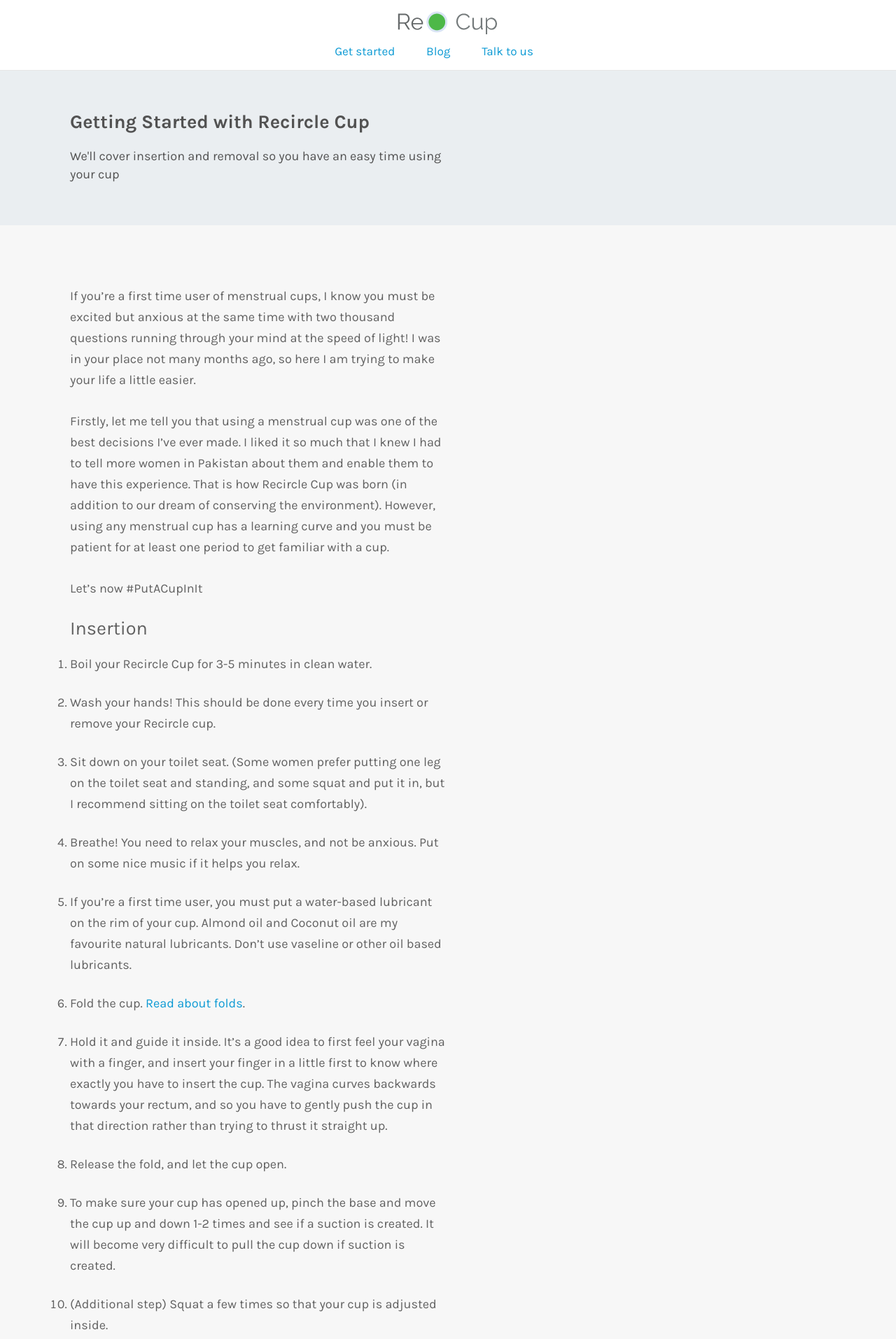
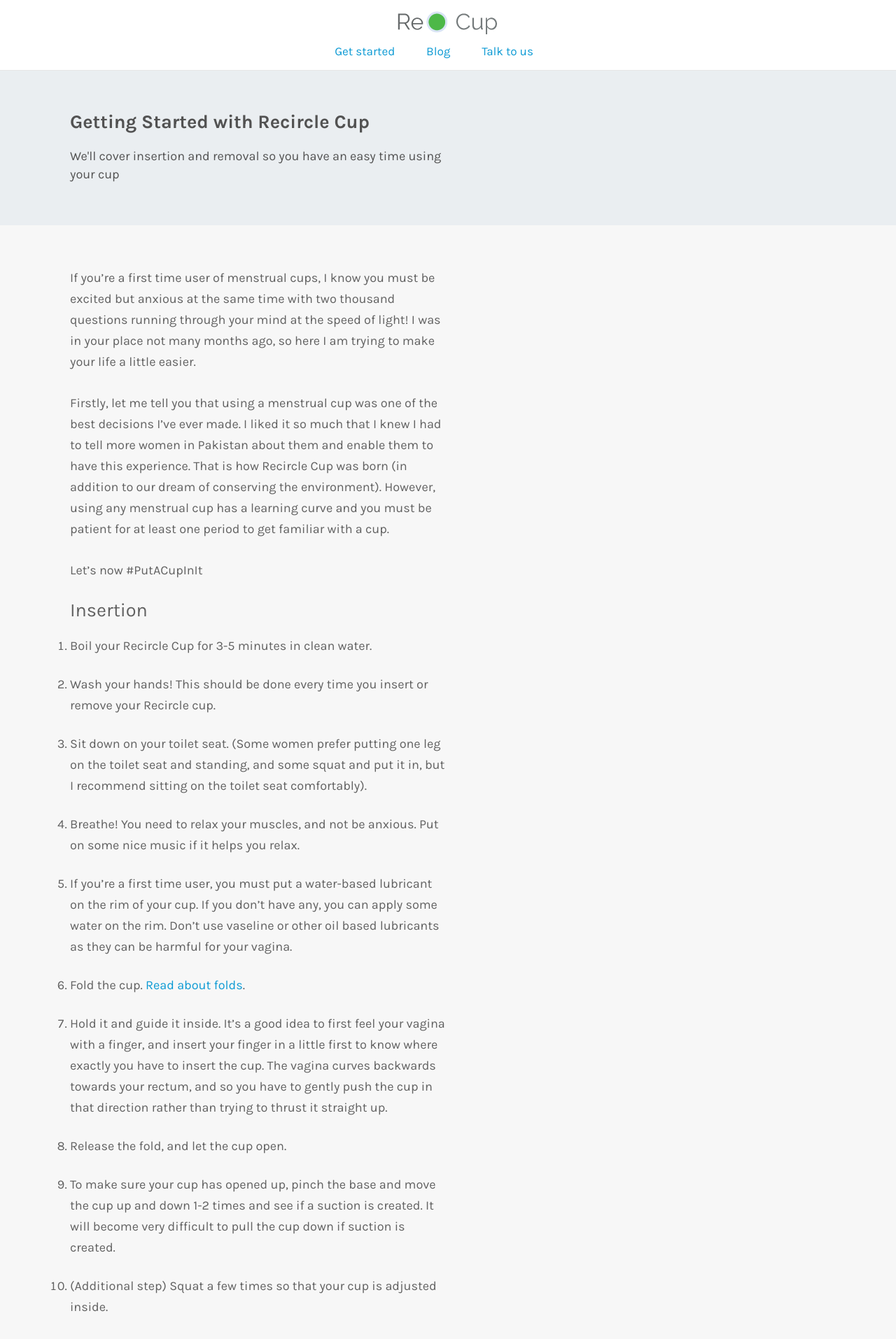
Before and after one commit to HanimHank/recircle-cup, a Jekyll site: the page built from _posts/2017-09-21-getting-started.markdown, in a window 1280 px wide. Shown: the top 1914 px of the page at 70% size. Built offline with Jekyll 4.4.1, drawn with Linux system fonts in a browser that asks for light colours.

Commit message:
cup size

```diff
--- a/_posts/2017-09-21-getting-started.markdown
+++ b/_posts/2017-09-21-getting-started.markdown
@@ -19,7 +19,8 @@ Let's now #PutACupInIt
 * Wash your hands! This should be done every time you insert or remove your Recircle cup.
 * Sit down on your toilet seat. (Some women prefer putting one leg on the toilet seat and standing, and some squat and put it in,  but I recommend sitting on the toilet seat comfortably).
 * Breathe! You need to relax your muscles, and not be anxious. Put on some nice music if it helps you relax.
-* If you’re a first time user, you must put a water-based lubricant on the rim of your cup. Almond oil and Coconut oil are my favourite natural lubricants. Don't use vaseline or other oil based lubricants.
+* If you’re a first time user, you must put a water-based lubricant on the rim of your cup. If you don't have any, you can apply
+ some water on the rim. Don't use vaseline or other oil based lubricants as they can be harmful for your vagina.
 * Fold the cup. [Read about folds](/folds).
 * Hold it and guide it inside. It’s a good idea to first feel your vagina with a finger, and insert your finger in a little first to know where exactly you have to insert the cup. The vagina curves backwards towards your rectum, and so you have to gently push the cup in that direction rather than trying to thrust it straight up.
 * Release the fold, and let the cup open.
--- a/index.html
+++ b/index.html
@@ -181,7 +181,7 @@
                         Get your Cup
                     </h3>
                     <div class="font-bold margin-bottom-10">
-                        10% discount is active! (Expires October 1st)
+                        10% discount is active (Price reduced from 1800/cup). Expires October 1st!
                     </div>
 
                     <div class="col1">
--- a/order.html
+++ b/order.html
@@ -138,7 +138,7 @@
             </div>
             <div class="col2 compact">
                 <div class="margin-bottom-40 cup-image">
-                    <img src="/static/cup.png"/>
+                    <img src="/static/sizes.png"/>
                 </div>
                 <div class="margin-bottom-40">
                     <div class="font-1p25em font-bold margin-bottom-20">
--- a/static/layout.css
+++ b/static/layout.css
@@ -9,6 +9,10 @@ article {
 
 .blog-image img {
     margin-bottom: 0;
+}
+
+.blog-image {
+    float: right;
 }
 
 .col1, .col2 {
```
Also changed, not shown: _posts/2017-09-21-which-size.markdown (+17 -1 lines), static/sizes.png (added).
